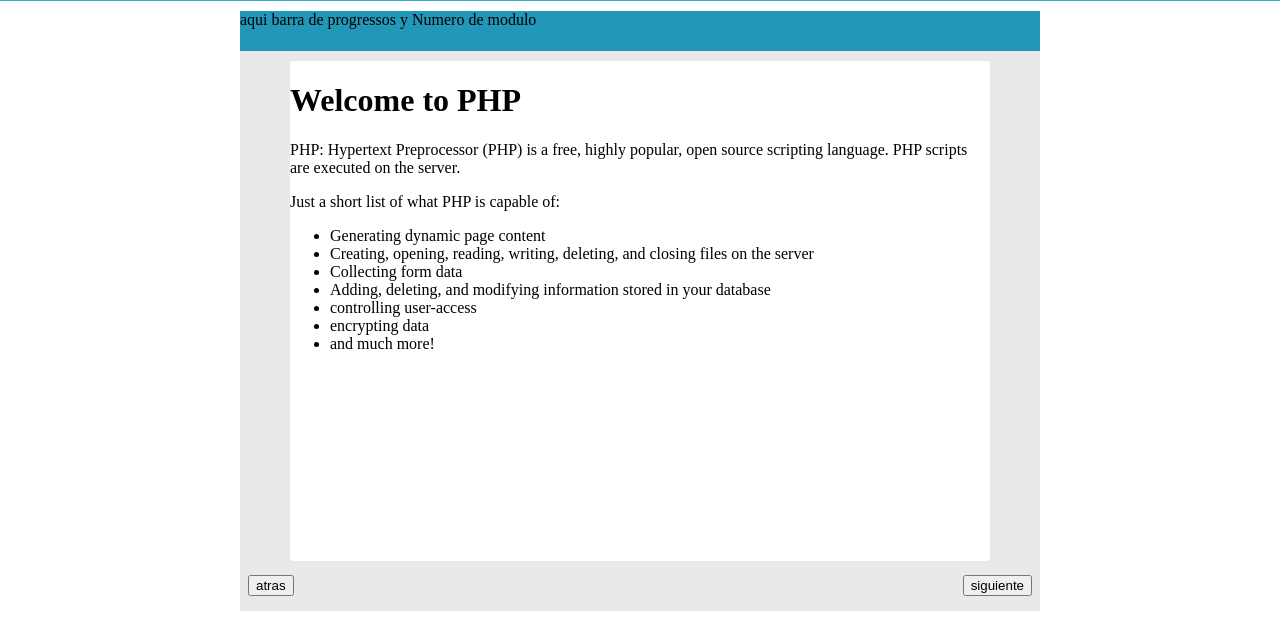
After one commit to 18Roderick/game, a PHP site: page /jugar.php in a window 1280 px wide. The commit adds this page. Shown: the part 177-800 px from the top of the page. Run offline with PHP 8.4, Linux system fonts and the light colour scheme.

Commit message:
new files added

```diff
--- /dev/null
+++ b/data_info.php
@@ -0,0 +1,6 @@
+<?php
+$user = $_REQUEST['user'];
+
+echo $user;
+
+?>
--- a/desktop.ini
+++ /dev/null
@@ -1,4 +0,0 @@
-[ViewState]
-Mode=
-Vid=
-FolderType=Generic
--- a/header.php
+++ b/header.php
@@ -5,6 +5,7 @@ $_SESSION['usuario_validado'] = 'roderick';
  ?>
 <script type="text/javascript" src="public/js/jquery-3.3.1.min.js"></script>
 <script type="text/javascript" src="public/js/main.js"></script>
+<script type="text/javascript" src='public/js/box.js'></script>
 <link rel="stylesheet" type="text/css" href="public/css/bootstrap-grid.css">
 <link rel="stylesheet" type="text/css" href="public/css/index.css">
 <link rel="stylesheet" type="text/css" href="public/css/form.css">
@@ -20,7 +21,7 @@ $_SESSION['usuario_validado'] = 'roderick';
 <?php
 	if (isset($_SESSION['usuario_validado'])) {
  ?>
-	<nav class="header-nav back-red">
+	<nav class="header-nav back-skie">
 		<div class="row">
 			<div class="col-md-2 col-12">
 				<a href="/game">Inicio</a>
--- /dev/null
+++ b/jugar.php
@@ -0,0 +1,4 @@
+<?php
+include 'header.php';
+include 'vistas/box.php';
+?>
--- a/public/css/index.css
+++ b/public/css/index.css
@@ -6,7 +6,9 @@ body{
 }
 .header-nav{
 	position: sticky;
+	top: 0;
 	overflow: hidden;
+	z-index: 1;
 }
 .header-nav a{
 	float: left;
@@ -18,14 +20,14 @@ body{
 }
 
 .header-nav a:hover{
-	background-color: #E6A5A5;
+	background-color: rgba(255 , 255, 255 ,.5);
 }
 .text-white{
 	color: #FFFFFF;
 }
 
-.back-red{
-	background-color: rgba(162, 30, 0, 1);
+.back-skie{
+	background-color: #36aaca;
 }
 
 .container-banner{
@@ -58,3 +60,51 @@ body{
 	right: 0;
 	top: 10%;
 }
+
+.box{
+	margin: auto;
+	margin-top: 10px;
+	margin-bottom: 10px;
+	width: 800px;
+	height: 600px;
+	border: 1px;
+	border-color: #635F5F;
+	position: relative;
+	background-color: #e9e9e9;
+}
+
+.top-bar{
+	width: 100%;
+	height: 40px;
+	position: absolute;
+	top: 0;
+	background-color:#2297b7 ;
+}
+
+.bottom-bar{
+	width: 100%;
+	height: 40px;
+	position: absolute;
+	bottom:  0;
+	background-color: #e9e9e9;
+}
+.container-game{
+	height: 500;
+	width: 700;
+	position: absolute;
+	left: 50px;
+	top: 50px;
+	bottom: 50px;
+	background-color: #FFFFFF;
+	border-radius: 3px;
+}
+
+.left{
+	float: left;
+	margin-left: 1%;
+}
+
+.right{
+	float: right;
+	margin-right: 1%;
+}
--- a/public/js/main.js
+++ b/public/js/main.js
@@ -1,7 +1,35 @@
-function validateFrom(){
+function validateFrom() {
+
 	return true;
+
 }
 
-function buscarUsuario(user){
-	console.log(user.value);
+function buscarUsuario(user) {
+
+	console.log(user.value.length);
+	const data = {
+		user:user.value
+	}
+	if (user.value.length > 0) {
+		$.ajax({
+			data,
+			url: 'http://localhost/game/data_info.php',
+			type: 'GET',
+			beforeSend: () => {
+				$("#usuario").html("Procesando, espere por favor...");
+			},
+			success: response => {
+				$("#usuario").html(response);
+			}
+		})
+
+
+
+	} else {
+
+		document.getElementById('usuario').innerHTML = '';
+		return;
+
+	}
+
 }
--- a/registrar.php
+++ b/registrar.php
@@ -12,6 +12,7 @@ include 'header.php';
 	<input type="email" name="email">
 	<label>Nombre de usuario</label>
 	<input type="text" name="userName" onkeyup="buscarUsuario(this)">
+	<p>Respuesta : <span id="usuario"></span></p>
 
 	<input type="submit" name="enviar" value="Enviar">
 </form>
--- /dev/null
+++ b/vistas/box.php
@@ -0,0 +1,33 @@
+<?php
+
+
+?>
+
+<div class="box">
+	<div class="top-bar">
+		aqui barra de progressos y Numero de modulo
+	</div>
+
+	<div class="container-game">
+		<h1>Welcome to PHP</h1>
+		<p>
+			PHP: Hypertext Preprocessor (PHP) is a free, highly popular, open source scripting language. PHP scripts are executed on the server.
+		</p>
+		<p>
+			Just a short list of what PHP is capable of:
+			<ul>
+				<li>Generating dynamic page content</li>
+				<li>Creating, opening, reading, writing, deleting, and closing files on the server</li>
+				<li>Collecting form data</li>
+				<li>Adding, deleting, and modifying information stored in your database</li>
+				<li>controlling user-access</li>
+				<li>encrypting data</li>
+				<li>and much more!</li>
+			</ul>
+		</p>
+	</div>
+	<div class="bottom-bar">
+		<button class="left">atras</button>
+		<button class="right">siguiente</button>
+	</div>
+</div>
```
Also changed, not shown: public/js/box.js (added).
